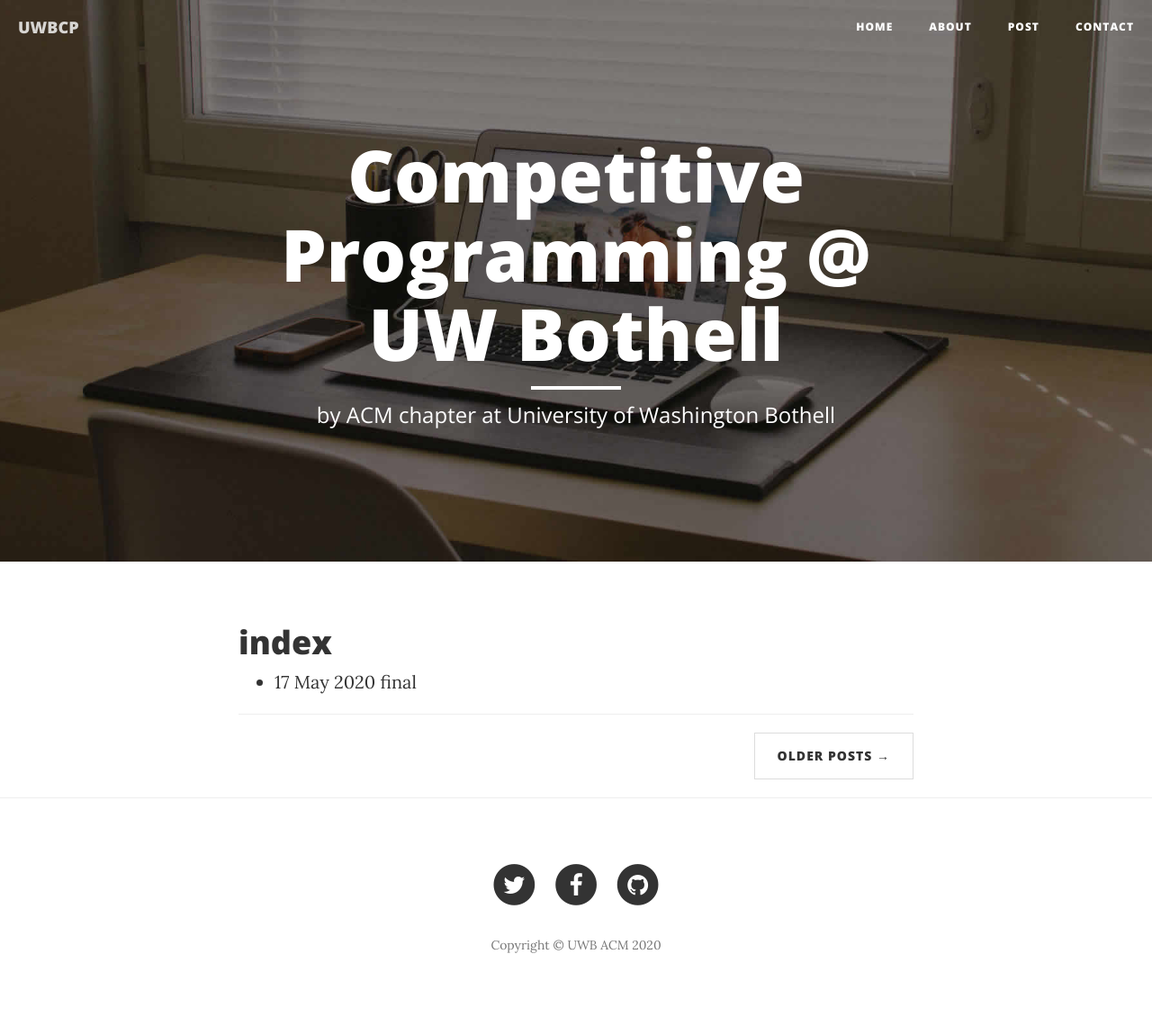
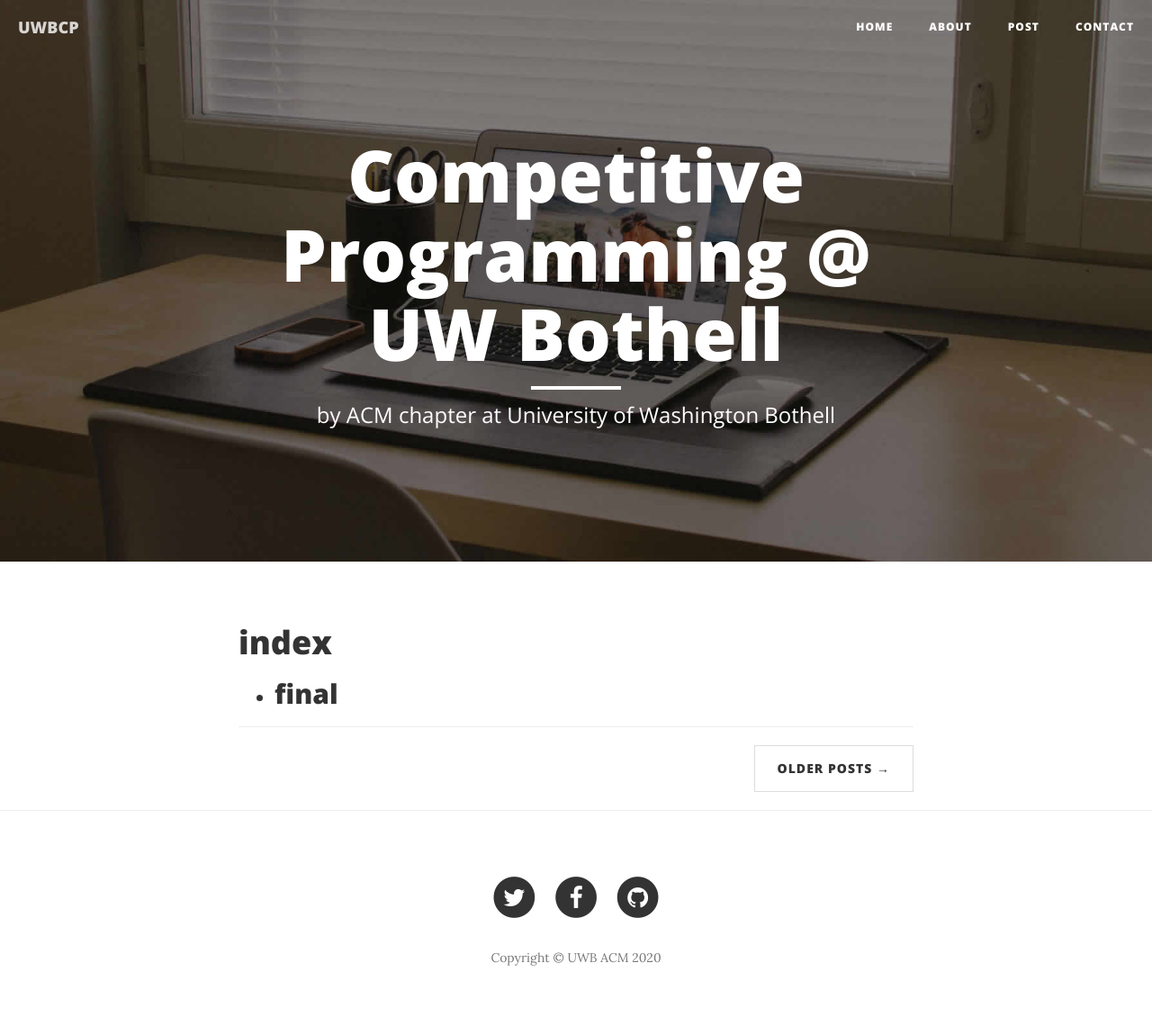
Before and after one commit to alanboy/competitive-programming, a Jekyll site: the page built from blog/index.html, in a window 1280 px wide. Shown: the whole page at 90% size. Built offline with Jekyll 4.4.1, drawn with Linux system fonts in a browser that asks for light colours.

Commit message:
init commit

```diff
--- a/blog/index.html
+++ b/blog/index.html
@@ -2,11 +2,12 @@
 layout: default
 title: index
 ---
-    <h1>{{ page.title }}</h1>
-    <ul class="posts">
+<h1>index</h1>
 
-      {% for post in site.posts %}
-        <li><span>{{ post.date | date_to_string }}</span>
-        <a href="{{ post.url }}" title="{{ post.title }}">{{ post.title }}</a></li>
-      {% endfor %}
-    </ul>
+<ul>
+  {% for post in site.posts %}
+    <li>
+      <h2><a href="{{ post.url }}">{{ post.title }}</a></h2>
+    </li>
+  {% endfor %}
+</ul>
```
